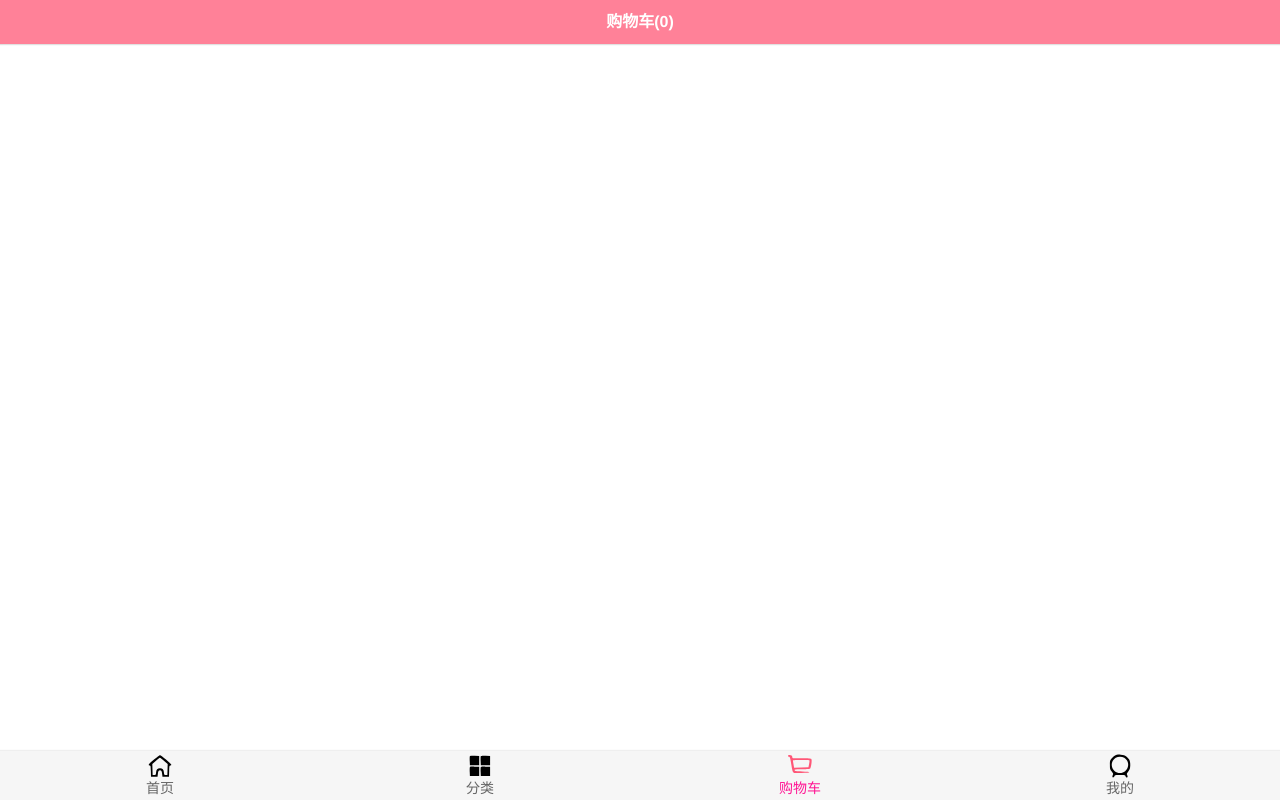
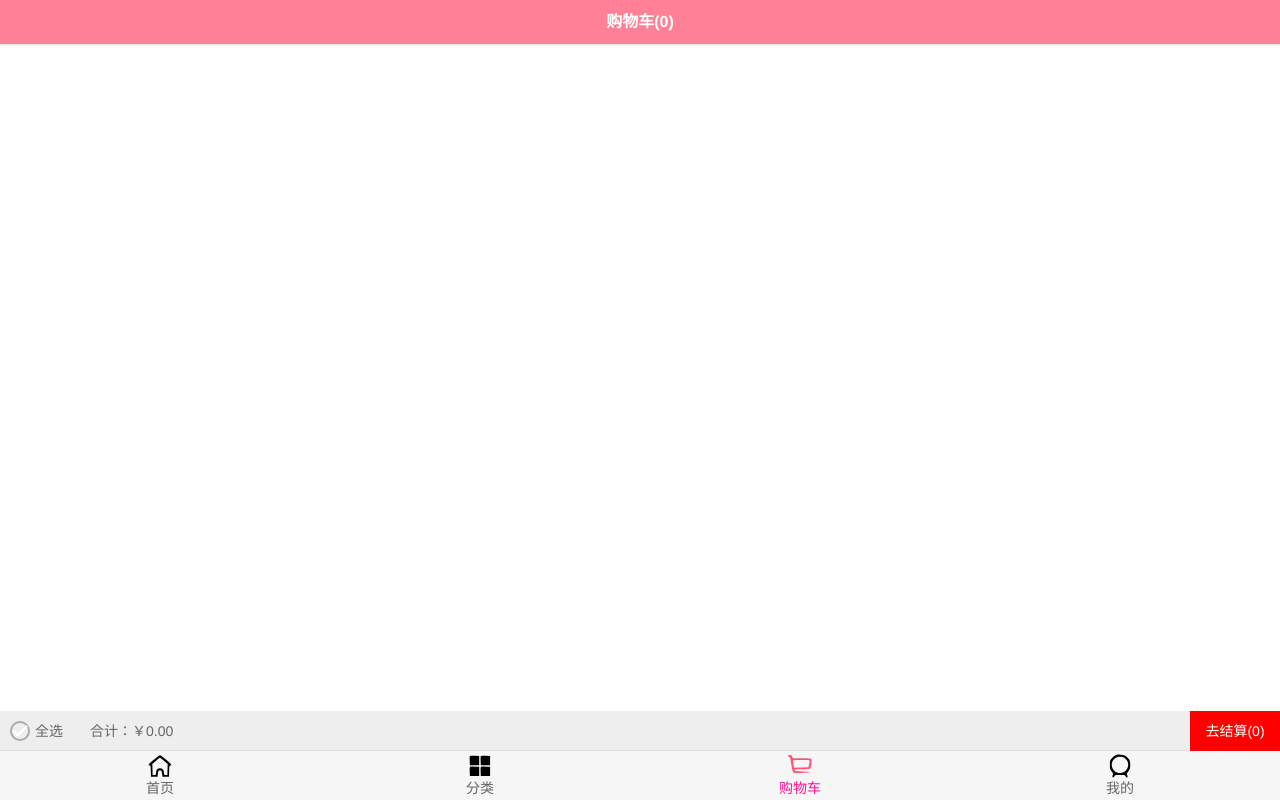
Before and after one commit to ITlaoY/supermall, a Vue app: page /cart in a window 1280 px wide. Built offline with nearby package versions, Linux system fonts and the light colour scheme.

Commit message:
第十二次初始化项目

```diff
--- /dev/null
+++ b/src/components/common/toast/Toast.vue
@@ -0,0 +1,41 @@
+<template>
+  <div class="toast" v-show="isShow">
+    <div>{{ message }}</div>
+  </div>
+</template>
+
+<script>
+export default {
+  name: "Toast",
+  data() {
+    return {
+      message: "",
+      isShow: false,
+    };
+  },
+  methods: {
+    show(message = "默认文字", duration = 2000) {
+      this.isShow = true;
+      this.message = message;
+
+      setTimeout(() => {
+        this.isShow = false;
+        this.message = "";
+      }, duration);
+    },
+  },
+};
+</script>
+
+<style>
+.toast {
+  position: fixed;
+  top: 50%;
+  left: 50%;
+  transform: translate(-50%, -50%);
+  padding: 8px 10px;
+  background-color: rgba(0, 0, 0, 0.7);
+  color: #fff;
+  z-index: 999;
+}
+</style>
--- /dev/null
+++ b/src/components/common/toast/index.js
@@ -0,0 +1,18 @@
+import Toast from './Toast.vue'
+
+
+const obj = {}
+
+obj.install = function (Vue) {
+  // console.log('111', Vue);
+  //创建组件构造器
+  const toastContrustor = Vue.extend(Toast)
+  const toast = new toastContrustor()
+  //将组件对象手动挂载
+  toast.$mount(document.createElement('div'))
+  document.body.appendChild(toast.$el)
+  Vue.prototype.$toast = toast;
+}
+
+
+export default obj
--- a/src/main.js
+++ b/src/main.js
@@ -3,10 +3,12 @@ import App from './App.vue'
 import router from './router/index'
 import store from './store'
 
+import toast from './components/common/toast/index'
 Vue.config.productionTip = false
-
+//添加事件总线
 Vue.prototype.$bus = new Vue()
-
+//安装toast插件
+Vue.use(toast)
 new Vue({
   render: h => h(App),
   router,
--- a/src/store/actions.js
+++ b/src/store/actions.js
@@ -5,15 +5,19 @@ import {
 
 export default {
   addCart(context, payload) {
+    return new Promise((resolve, reject) => {
       //判断是否是同一商品
       //先查找数组中有没有和新添加的商品iid一样的商品,如果有，把这个商品赋值给oldproduct
       let oldproduct = context.state.cartList.find(item => item.iid === payload.iid)
       //判断，如果有相同的商品，把这个商品的count+1，如果没有，将新添加商品count设为1，push到数组中
       if (oldproduct) {
         context.commit(ADD_COUNTER, oldproduct)
+        resolve('当前商品数量+1')
       } else {
         payload.count = 1
         context.commit(ADD_TO_CART, payload)
+        resolve('添加了新的商品')
+      }
+    })
   }
 }
-}
--- a/src/store/mutations.js
+++ b/src/store/mutations.js
@@ -8,6 +8,7 @@ export default {
     payload.count++
   },
   [ADD_TO_CART](state, payload) {
+    payload.checked = true
     state.cartList.push(payload)
   }
 }
--- a/src/views/cart/Cart.vue
+++ b/src/views/cart/Cart.vue
@@ -7,6 +7,7 @@
     <!-- //商品列表 -->
     <cart-list></cart-list>
     <!-- //底部汇总 -->
+    <cart-bottom-bar></cart-bottom-bar>
   </div>
 </template>
 
@@ -14,12 +15,15 @@
 import NavBar from "../../components/common/navbar/NavBar.vue";
 
 import CartList from "./childComps/CartList.vue";
+import CartBottomBar from "./childComps/CaryBottomBar.vue";
+
 import { mapGetters } from "vuex";
 export default {
   name: "Cart",
   components: {
     NavBar,
     CartList,
+    CartBottomBar,
   },
   computed: {
     ...mapGetters(["cartLength"]),
--- a/src/views/cart/childComps/CartList.vue
+++ b/src/views/cart/childComps/CartList.vue
@@ -31,7 +31,7 @@ export default {
 
 <style scoped>
 .cart-list {
-  height: calc(100% - 44px - 49px);
+  height: calc(100% - 44px - 49px - 40px);
 }
 .content {
   height: 100%;
--- a/src/views/cart/childComps/CartListItem.vue
+++ b/src/views/cart/childComps/CartListItem.vue
@@ -1,7 +1,10 @@
 <template>
   <div id="shop-item">
     <div class="item-selector">
-      <check-button></check-button>
+      <check-button
+        :is-checked="itemInfo.checked"
+        @click.native="checkClick"
+      ></check-button>
     </div>
     <div class="item-img">
       <img :src="itemInfo.image" alt="商品图片" />
@@ -32,6 +35,11 @@ export default {
   },
   components: {
     CheckButton,
+  },
+  methods: {
+    checkClick() {
+      this.itemInfo.checked = !this.itemInfo.checked;
+    },
   },
 };
 </script>
--- /dev/null
+++ b/src/views/cart/childComps/CaryBottomBar.vue
@@ -0,0 +1,99 @@
+<template>
+  <div class="bottom-bar">
+    <div class="check-content">
+      <check-button
+        class="check-button"
+        :is-checked="isSelectAll"
+        @click.native="checkClick"
+      ></check-button>
+      <span>全选</span>
+    </div>
+    <div class="price">合计：{{ totalPrice }}</div>
+    <div class="caculate" @click="caclClick">去结算({{ checkedLength }})</div>
+  </div>
+</template>
+
+<script>
+import { mapGetters } from "vuex";
+
+import CheckButton from "../../../components/content/checkButton/CheckButton.vue";
+
+export default {
+  name: "CartBottomBar",
+  components: {
+    CheckButton,
+  },
+  computed: {
+    ...mapGetters(["cartList"]),
+    totalPrice() {
+      return (
+        "￥" +
+        this.$store.state.cartList
+          .filter((item) => {
+            return item.checked;
+          })
+          .reduce((preValue, item) => {
+            return preValue + item.price * item.count;
+          }, 0)
+          .toFixed(2)
+      );
+    },
+    checkedLength() {
+      return this.cartList.filter((item) => item.checked).length;
+    },
+    isSelectAll() {
+      if (this.cartList.length === 0) return false;
+      // return !this.$store.state.cartList.filter((item) => !item.checked).length;
+      return !this.cartList.find((item) => !item.checked);
+    },
+  },
+  methods: {
+    checkClick() {
+      if (this.isSelectAll) {
+        this.cartList.forEach((item) => (item.checked = false));
+      } else {
+        this.cartList.forEach((item) => (item.checked = true));
+      }
+    },
+    caclClick() {
+      if (!this.isSelectAll) {
+        this.$toast.show("请选择购买的商品", 1000);
+      }
+    },
+  },
+};
+</script>
+
+<style scoped>
+.bottom-bar {
+  position: relative;
+  display: flex;
+  height: 40px;
+  background-color: #eee;
+  line-height: 40px;
+  font-size: 14px;
+}
+.check-content {
+  display: flex;
+  align-items: center;
+  margin-left: 10px;
+  width: 60px;
+}
+.check-button {
+  width: 20px;
+  height: 20px;
+  line-height: 20px;
+  margin-right: 5px;
+}
+.price {
+  margin-left: 20px;
+  flex: 1;
+  /* text-align: center; */
+}
+.caculate {
+  width: 90px;
+  background-color: red;
+  color: #fff;
+  text-align: center;
+}
+</style>
--- a/src/views/detail/Detail.vue
+++ b/src/views/detail/Detail.vue
@@ -17,6 +17,7 @@
     </scroll>
     <back-top @click.native="backClick" v-show="isShowBackTop"></back-top>
     <detail-bottom-bar @addCart="addToCart"></detail-bottom-bar>
+    <!-- <toast :message="message" :show="show"></toast> -->
   </div>
 </template>
 
@@ -33,6 +34,7 @@ import DetailBottomBar from "./childComps/DetailBottomBar.vue";
 import Scroll from "../../components/common/scroll/Scroll.vue";
 import GoodsList from "../../components/content/goods/GoodsList.vue";
 import BackTop from "../../components/content/backtop/BackTop.vue";
+// import Toast from "../../components/common/toast/Toast.vue";
 // import { itemListenerMiXin } from "../../common/mixin";
 
 import {
@@ -62,6 +64,8 @@ export default {
       getThemeTopY: null,
       currentIndex: 0,
       isShowBackTop: false,
+      // message: "",
+      // show: false,
     };
   },
   created() {
@@ -171,7 +175,17 @@ export default {
       product.price = this.goods.realPrice;
       product.iid = this.iid;
       //将商品添加到购物车
-      this.$store.dispatch("addCart", product);
+      this.$store.dispatch("addCart", product).then((res) => {
+        // this.show = true;
+        // this.message = res;
+
+        // setTimeout(() => {
+        //   this.show = false;
+        //   this.message = "";
+        // }, 1500);
+        // console.log(res);
+        this.$toast.show(res, 1000);
+      });
     },
   },
   components: {
@@ -186,6 +200,7 @@ export default {
     GoodsList,
     DetailBottomBar,
     BackTop,
+    // Toast,
   },
   mounted() {
     const refresh = debounce(this.$refs.scroll.refresh, 200);
```
Lines whose indentation alone changed are shown as unchanged.
